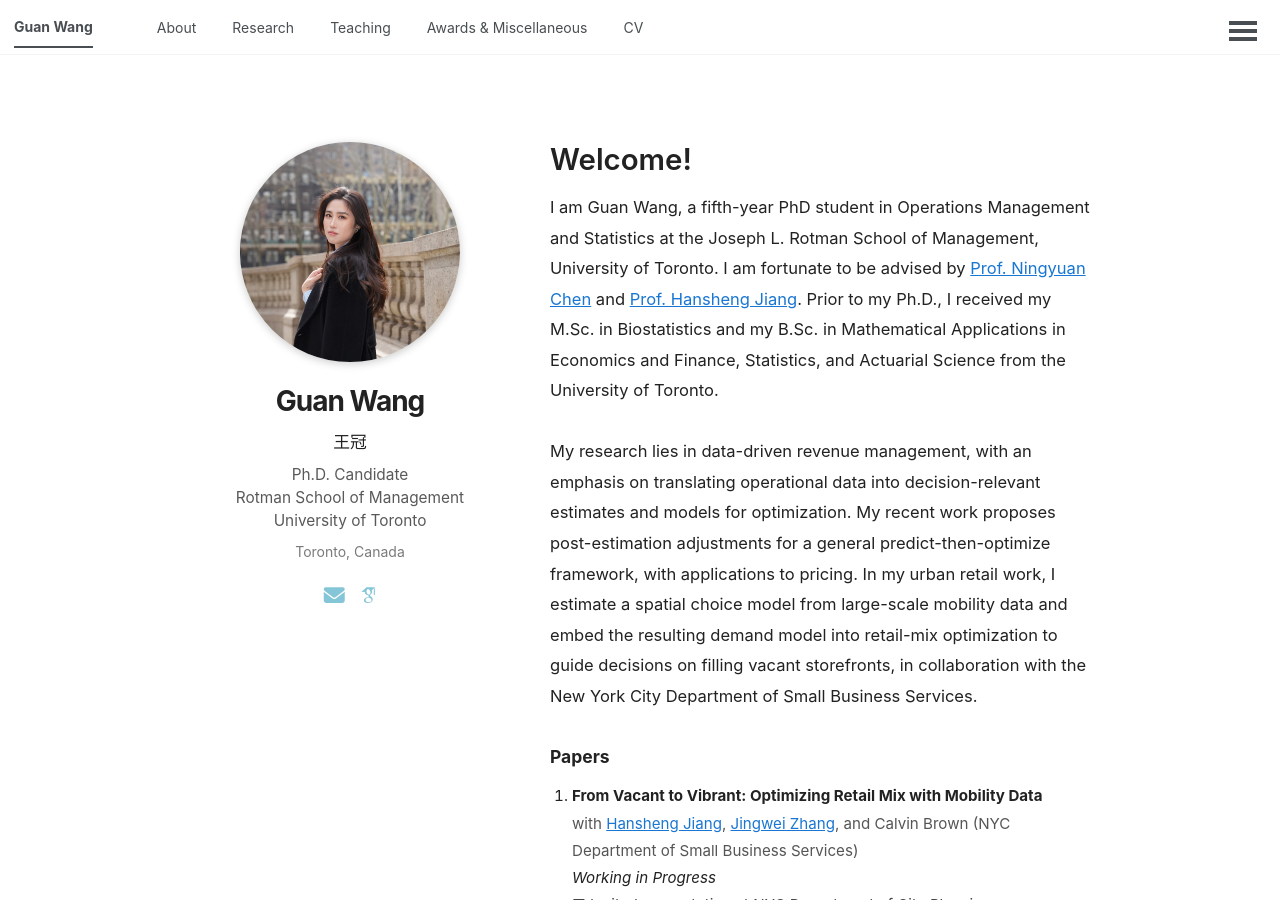
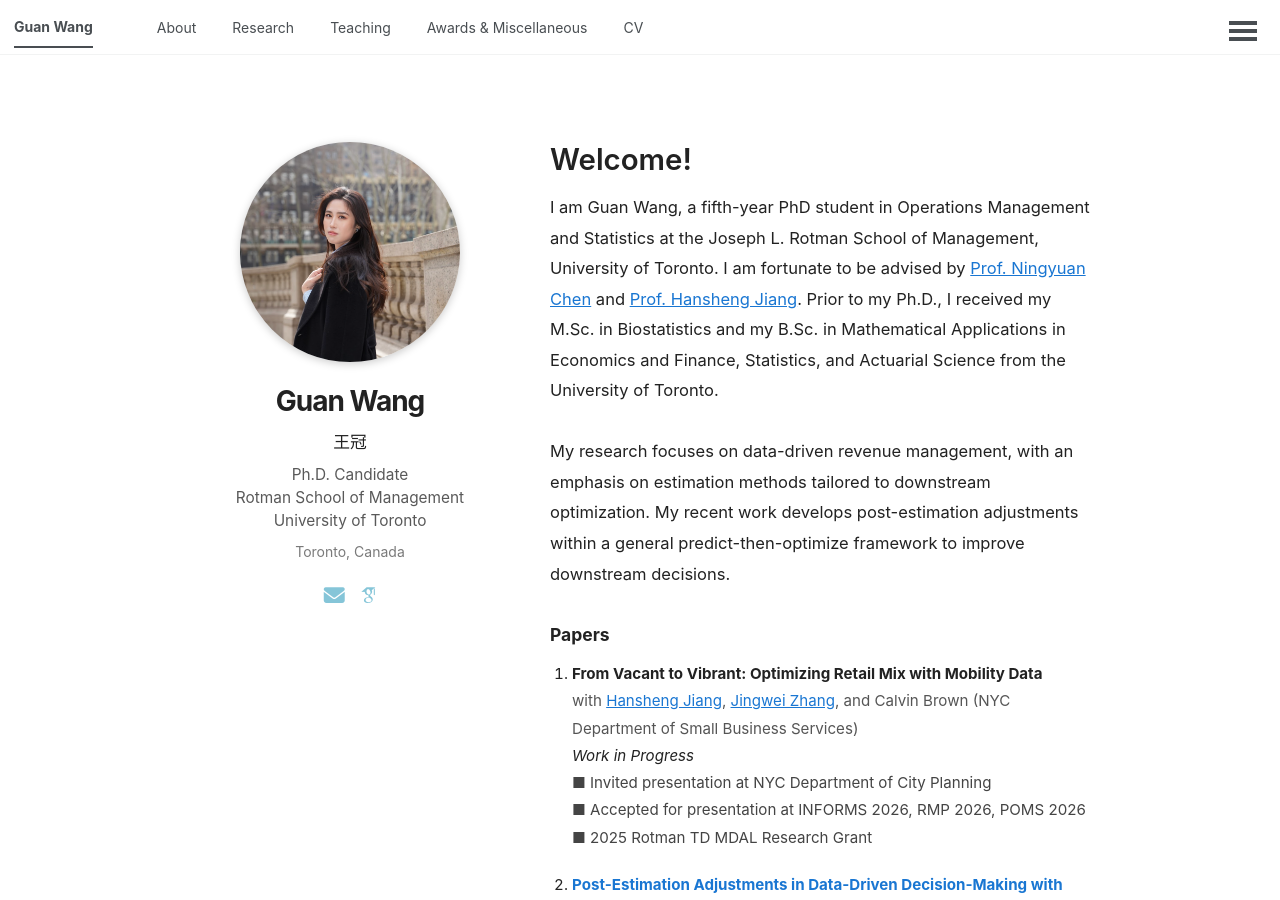
Before and after one commit to wangguan27/wangguan27.github.io, a Jekyll site: the page built from index.md, in a window 1280 px wide and 900 px high. Built offline with Jekyll 4.4.1, drawn with Linux system fonts in a browser that asks for light colours; some web fonts are replaced; a script that is not in the unit is left out.

Commit message:
Update research summary and work status

```diff
--- a/index.md
+++ b/index.md
@@ -27,7 +27,7 @@
 			<a href="http://individual.utoronto.ca/ningyuanchen/" target="_blank" style="color:#1976d2;text-decoration:underline;">Prof. Ningyuan Chen</a> and
 			<a href="https://hanshengjiang.github.io/index.html" target="_blank" style="color:#1976d2;text-decoration:underline;">Prof. Hansheng Jiang</a>.
 			Prior to my Ph.D., I received my M.Sc. in Biostatistics and my B.Sc. in Mathematical Applications in Economics and Finance, Statistics, and Actuarial Science from the University of Toronto.<br><br>
-			My research lies in data-driven revenue management, with an emphasis on translating operational data into decision-relevant estimates and models for optimization. My recent work proposes post-estimation adjustments for a general predict-then-optimize framework, with applications to pricing. In my urban retail work, I estimate a spatial choice model from large-scale mobility data and embed the resulting demand model into retail-mix optimization to guide decisions on filling vacant storefronts, in collaboration with the New York City Department of Small Business Services.
+			My research focuses on data-driven revenue management, with an emphasis on estimation methods tailored to downstream optimization. My recent work develops post-estimation adjustments within a general predict-then-optimize framework to improve downstream decisions.
 		</div>
 
 		<h2 style="margin-bottom:0.5em;">Papers</h2>
@@ -35,7 +35,7 @@
 			<li style="margin-bottom:20px;">
 				<b>From Vacant to Vibrant: Optimizing Retail Mix with Mobility Data</b><br>
 				<span style="color:#555;">with <a href="https://hanshengjiang.github.io/" target="_blank" style="color:#1976d2;text-decoration:underline;">Hansheng Jiang</a>, <a href="https://www.jingwei-zhang.com/" target="_blank" style="color:#1976d2;text-decoration:underline;">Jingwei Zhang</a>, and Calvin Brown (NYC Department of Small Business Services)</span><br>
-				<i>Working in Progress</i><br>
+				<i>Work in Progress</i><br>
 				<span style="color:#444;">&#9632; Invited presentation at NYC Department of City Planning</span><br>
 				<span style="color:#444;">&#9632; Accepted for presentation at INFORMS 2026, RMP 2026, POMS 2026</span><br>
 				<span style="color:#444;">&#9632; 2025 Rotman TD MDAL Research Grant</span>
```
Also changed, not shown: _pages/research.md (+2 -2 lines), research.md (+2 -2 lines), 1 other file.
